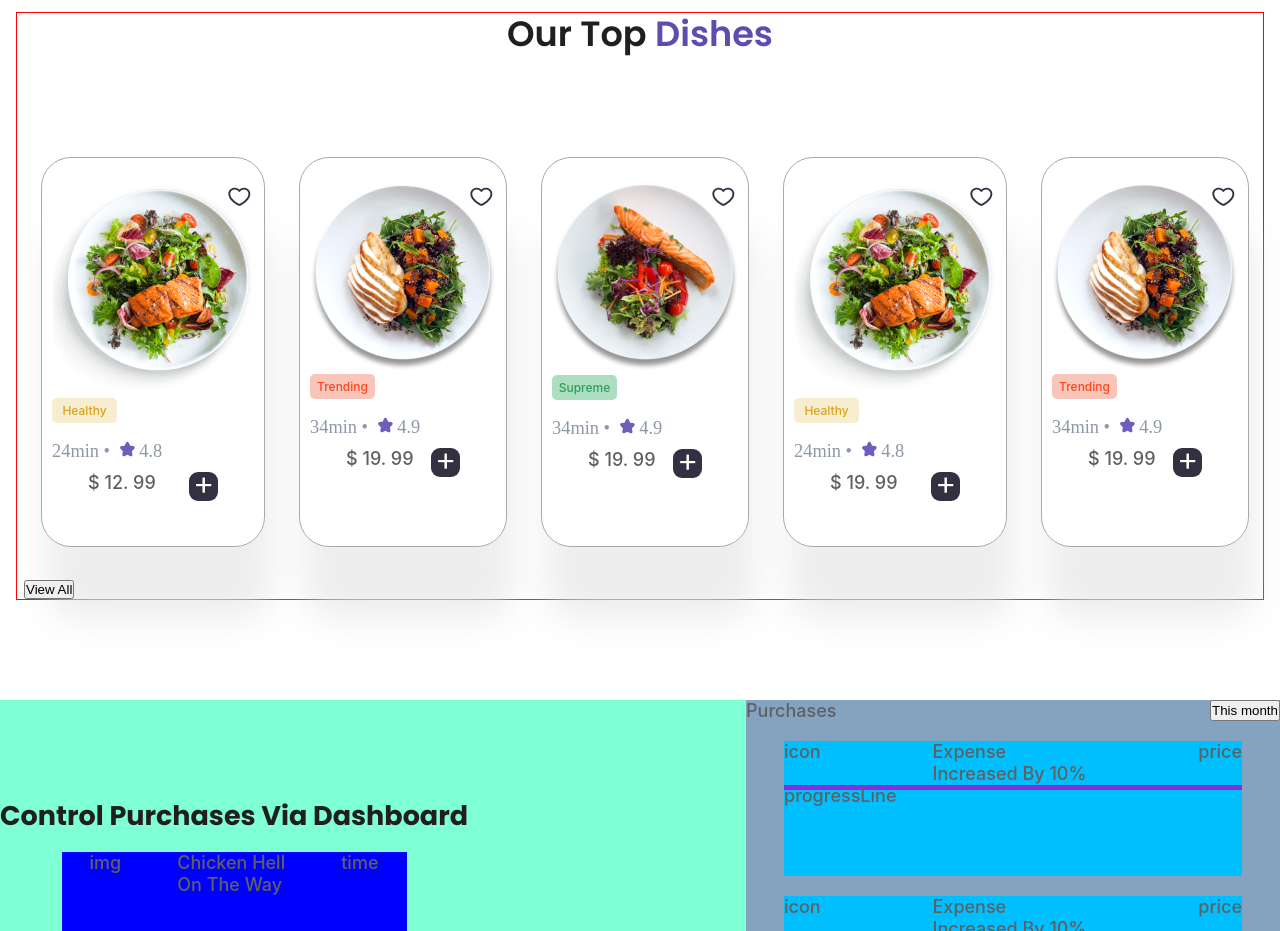
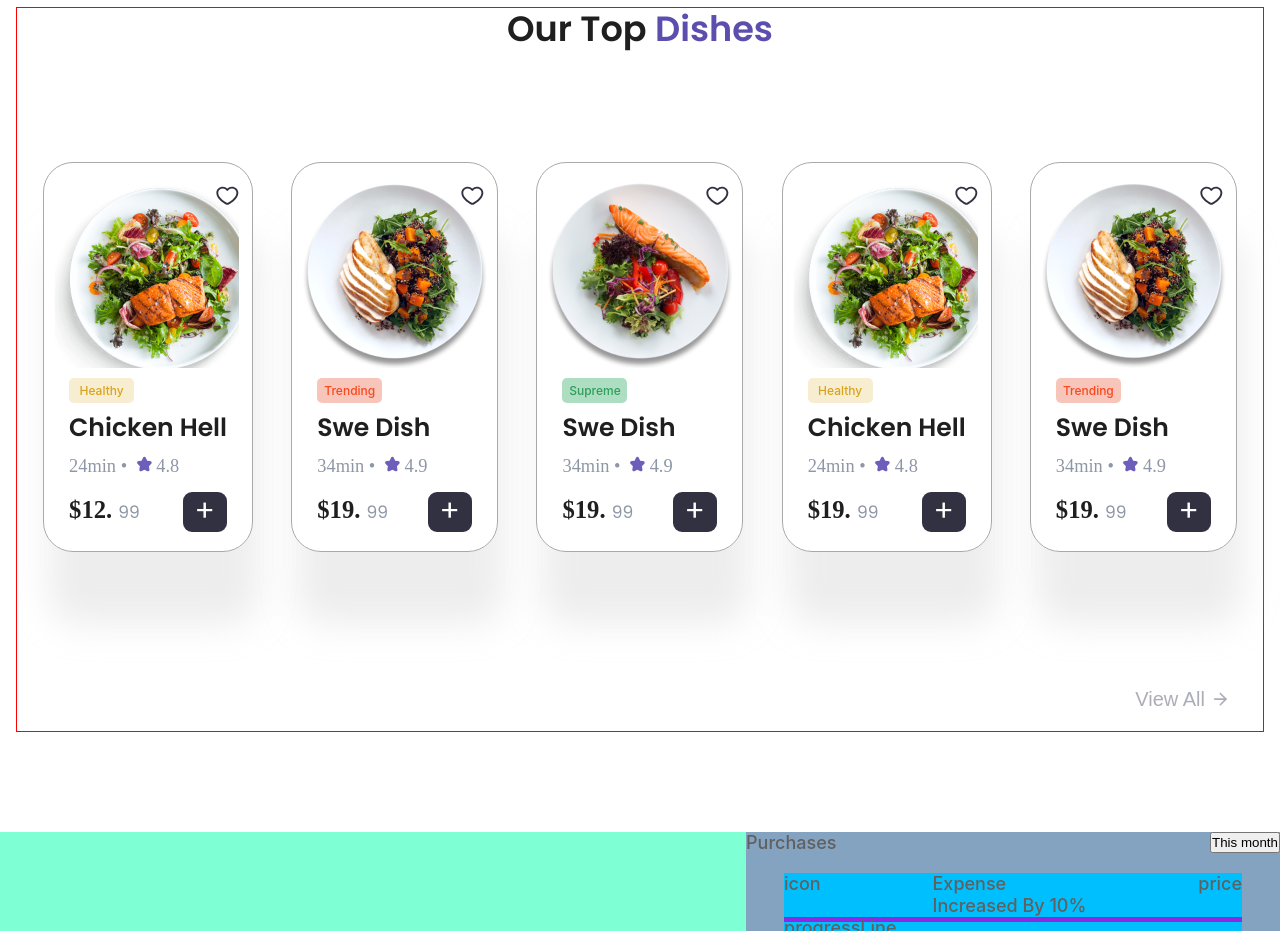
Before and after one commit to kalibria/enjoy_foods, a React app: page / in a window 1280 px wide. Shown: the part 2520-3451 px from the top of the page. Built offline with nearby package versions, Linux system fonts and the light colour scheme.

Commit message:
styled Dishes component

```diff
--- a/src/components/buttons/SmallButton.tsx
+++ b/src/components/buttons/SmallButton.tsx
@@ -6,23 +6,27 @@ type SmallButtonProps = {
     backgroundColor?: string;
     borderRadius?: string;
     width?: string;
+    height?: string;
 } & ButtonHTMLAttributes<HTMLButtonElement>
 
-export const SmallButton = ({children, onClick, backgroundColor, borderRadius, width}:SmallButtonProps) => {
-    return <StyledButton onClick={onClick} backgroundColor={backgroundColor} borderRadius={borderRadius} width={width}>{children}</StyledButton>
+export const SmallButton = ({children, onClick, backgroundColor, borderRadius, width, height}:SmallButtonProps) => {
+    return <StyledButton onClick={onClick} backgroundColor={backgroundColor} borderRadius={borderRadius} width={width} height={height}>{children}</StyledButton>
 }
 
 type StyledButtonProps = {
     backgroundColor?: string;
     borderRadius?: string;
     width?: string;
+    height?: string;
 }
 
 const StyledButton = styled.button<StyledButtonProps>`
     width: ${props => props.width || '29px'};
-    height: 29px;
+    height: ${props => props.height || '29px'};
     background-color: ${props => props.backgroundColor};
     border-radius: ${props => props.borderRadius};
     border: none;
 
+
+
 `
--- a/src/components/card/CardTitle.ts
+++ b/src/components/card/CardTitle.ts
@@ -3,6 +3,5 @@ import {font} from "../../styles/Common";
 
 export const CardTitle = styled.h4`
     ${font({weight: 600, Fmax: 26, Fmin: 20})};
-    margin-top: 10px;
-    margin-bottom: 15px;
+    margin: 10px 0;
 `
--- a/src/layout/mainSections/dishes/CardDish.tsx
+++ b/src/layout/mainSections/dishes/CardDish.tsx
@@ -6,6 +6,7 @@ import {Indicator} from "../../../components/card/Indicator";
 import {CardTitle} from "../../../components/card/CardTitle";
 import {CardRating} from "./CardRating";
 import {SmallButton} from "../../../components/buttons/SmallButton";
+
 
 type CardDishProps = {
     img: string
@@ -29,11 +30,15 @@ export const CardDish = ({img, indicatorText, title, time, rating, dollars, cent
                                   fill="#323142"/>
                         </svg>
                     </SmallButton>
-                    <img src={img} alt={'food platter'}/>
-                    <Indicator text={indicatorText}/>
-                    <CardTitle title={title}/>
-                    <CardRating time={time} rating={rating}/>
-                    <PriceSection dollars={dollars} cent={cent}/>
+                    <S.ImgWrapper>
+                        <img src={img} alt={'food platter'}/>
+                    </S.ImgWrapper>
+                    <S.InfoWrapper>
+                        <Indicator text={indicatorText}/>
+                        <CardTitle>{title}</CardTitle>
+                        <CardRating time={time} rating={rating}/>
+                        <PriceSection dollars={dollars} cent={cent}/>
+                    </S.InfoWrapper>
                 </S.CardWrapper>
             </Card>
         </S.CardDish>
--- a/src/layout/mainSections/dishes/Dishes.tsx
+++ b/src/layout/mainSections/dishes/Dishes.tsx
@@ -1,6 +1,6 @@
 import React from 'react';
 import {CardDish} from "./CardDish";
-import styled from "styled-components";
+import {S} from './Dishes_Styles'
 import {Container} from "../../../components/container/Container";
 import {Title} from "../../../components/title/Title";
 import img1 from "../../../assets/images/dishes/Food Image1.png";
@@ -8,32 +8,25 @@ import img2 from "../../../assets/images/dishes/Food Image2.png";
 import img3 from "../../../assets/images/dishes/Food Image3.png";
 import img4 from "../../../assets/images/dishes/Food Image4.png";
 import img5 from "../../../assets/images/dishes/Food Image5.png";
+import {ViewAllButton} from "../../../components/buttons/ViewAllButton";
+import {FlexWrapper} from "../../../components/wrapper/FlexWrapper";
 
 export const Dishes = () => {
     return (
-        <StyledDishes>
+        <S.Dishes>
             <Container>
                 <Title text={'Our Top'} highlightedText={'Dishes'}/>
-                <CardsWrapper>
+                <S.CardsWrapper>
                     <CardDish title={'Chicken Hell'} time={24} img={img1} rating={4.8} cent={99} dollars={12} indicatorText={'Healthy'}/>
                     <CardDish title={'Swe Dish'} img={img2} rating={4.9} time={34} cent={99} dollars={19} indicatorText={"Trending"}/>
                     <CardDish title={'Swe Dish'} img={img3} rating={4.9} time={34} cent={99} dollars={19} indicatorText={'Supreme'}/>
                     <CardDish title={'Chicken Hell'} time={24} img={img4} rating={4.8} cent={99} dollars={19} indicatorText={'Healthy'}/>
                     <CardDish title={'Swe Dish'} img={img5} time={34} cent={99} dollars={19} indicatorText={'Trending'} rating={4.9}/>
-                </CardsWrapper>
-                <button>View All</button>
+                </S.CardsWrapper>
+                <FlexWrapper justify={'end'}>
+                    <ViewAllButton/>
+                </FlexWrapper>
             </Container>
-        </StyledDishes>
+        </S.Dishes>
     );
 };
-
-const StyledDishes = styled.section`
-
-`
-
-const CardsWrapper = styled.div`
-    display: flex;
-    justify-content: space-around;
-    width: 100%;
-    margin-top: 76px;
-`
--- a/src/layout/mainSections/dishes/Dishes_Styles.ts
+++ b/src/layout/mainSections/dishes/Dishes_Styles.ts
@@ -1,11 +1,12 @@
 import styled from "styled-components";
+import {font} from "../../../styles/Common";
 
 const CardDish = styled.div`
    padding: 26px 17px 30px 17px;
 `
 
 const CardWrapper = styled.div`
-    padding: 26px 10px;
+    padding: 20px 10px;
     position: relative;
 
     & button:first-child {
@@ -14,7 +15,47 @@ const CardWrapper = styled.div`
     }
 `
 
+const PriceSection = styled.div`
+    margin: 15px 0;
+
+    ${font({family: 'Monrope', weight: 700, Fmax: 26, Fmin: 17})};
+
+    & span:first-child {
+        ${font({ Fmax: 18, Fmin: 12, color: 'rgba(142, 151, 166, 1)'})};
+    }
+     & button:first-child {
+         padding: 5px;
+     }
+`
+
+const Dishes = styled.section`
+
+`
+
+const CardsWrapper = styled.div`
+    display: flex;
+    justify-content: space-around;
+    width: 100%;
+    margin: 86px 0;
+`
+
+const ImgWrapper = styled.div`
+    width: 185px;
+    height: 185px;
+    overflow: hidden;
+    object-fit: cover;
+`
+
+const InfoWrapper = styled.div`
+    padding: 10px 15px;
+`
+
 export const S = {
     CardDish,
-    CardWrapper
+    CardWrapper,
+    PriceSection,
+    Dishes,
+    CardsWrapper,
+    ImgWrapper,
+    InfoWrapper
 }
--- a/src/layout/mainSections/dishes/PriceSection.tsx
+++ b/src/layout/mainSections/dishes/PriceSection.tsx
@@ -1,6 +1,7 @@
-import styled from "styled-components";
+import {S} from './Dishes_Styles'
 import {SmallButton} from "../../../components/buttons/SmallButton";
 import {FlexWrapper} from "../../../components/wrapper/FlexWrapper";
+
 
 
 
@@ -11,10 +12,10 @@ type PriceSectionProps = {
 
 export const PriceSection = ({dollars, cent}: PriceSectionProps) => {
     return (
-        <StyledPriceSection>
-            <FlexWrapper justify={'space-between'}>
-                <div>$ {dollars}. <span>{cent}</span></div>
-                <SmallButton backgroundColor={'rgba(50, 49, 66, 1)'} borderRadius={'9px'}>
+        <S.PriceSection>
+            <FlexWrapper justify={'space-between'} align={'baseline'}>
+                <div>${dollars}. <span>{cent}</span></div>
+                <SmallButton backgroundColor={'rgba(50, 49, 66, 1)'} borderRadius={'9px'} width={'44px'} height={'40px'}>
                     <svg width="16" height="16" viewBox="0 0 16 16" fill="none" xmlns="http://www.w3.org/2000/svg">
                         <mask id="path-1-inside-1_1_16678" fill="white">
                             <path
@@ -29,11 +30,6 @@ export const PriceSection = ({dollars, cent}: PriceSectionProps) => {
                     </svg>
                 </SmallButton>
             </FlexWrapper>
-
-        </StyledPriceSection>
+        </S.PriceSection>
     )
 }
-
-const StyledPriceSection = styled.div`
-    padding: 10px 36px;
-`
```
